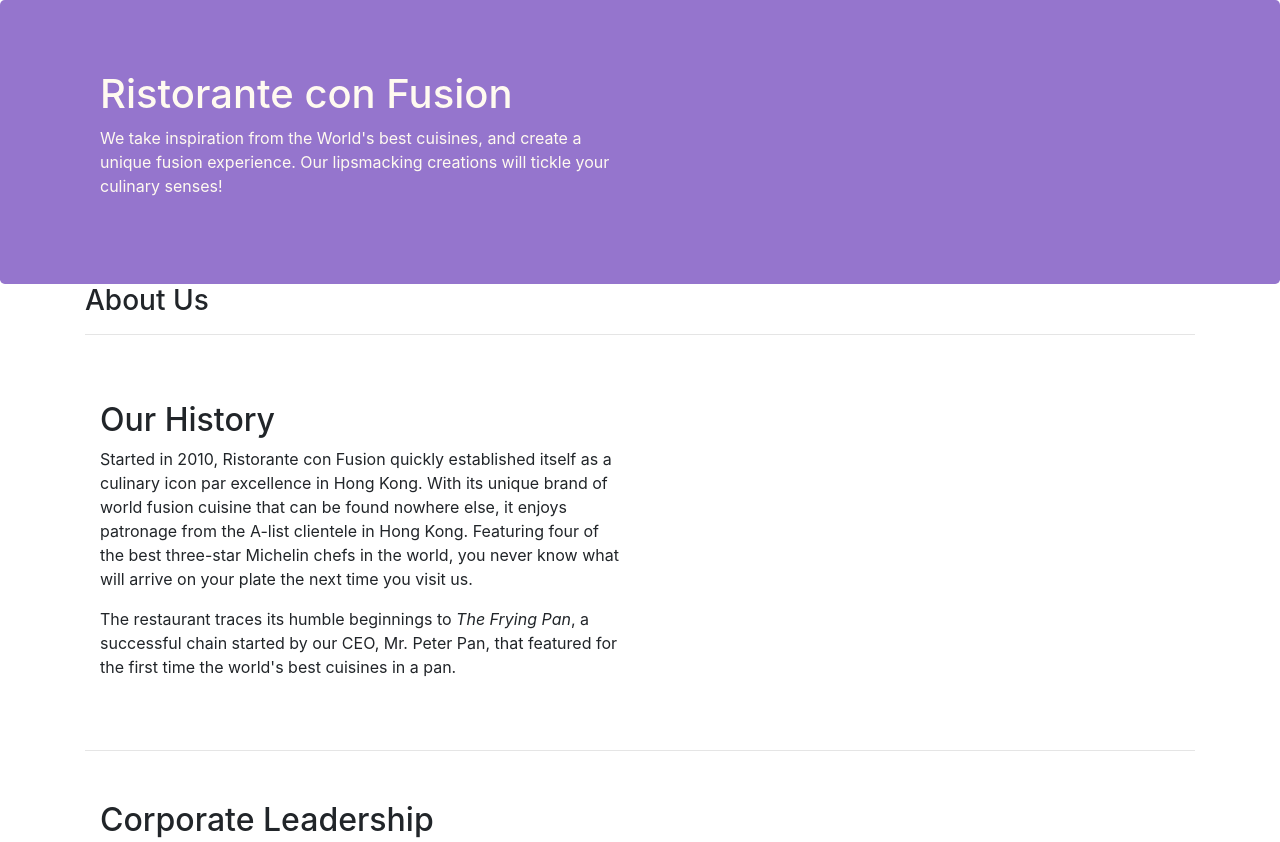
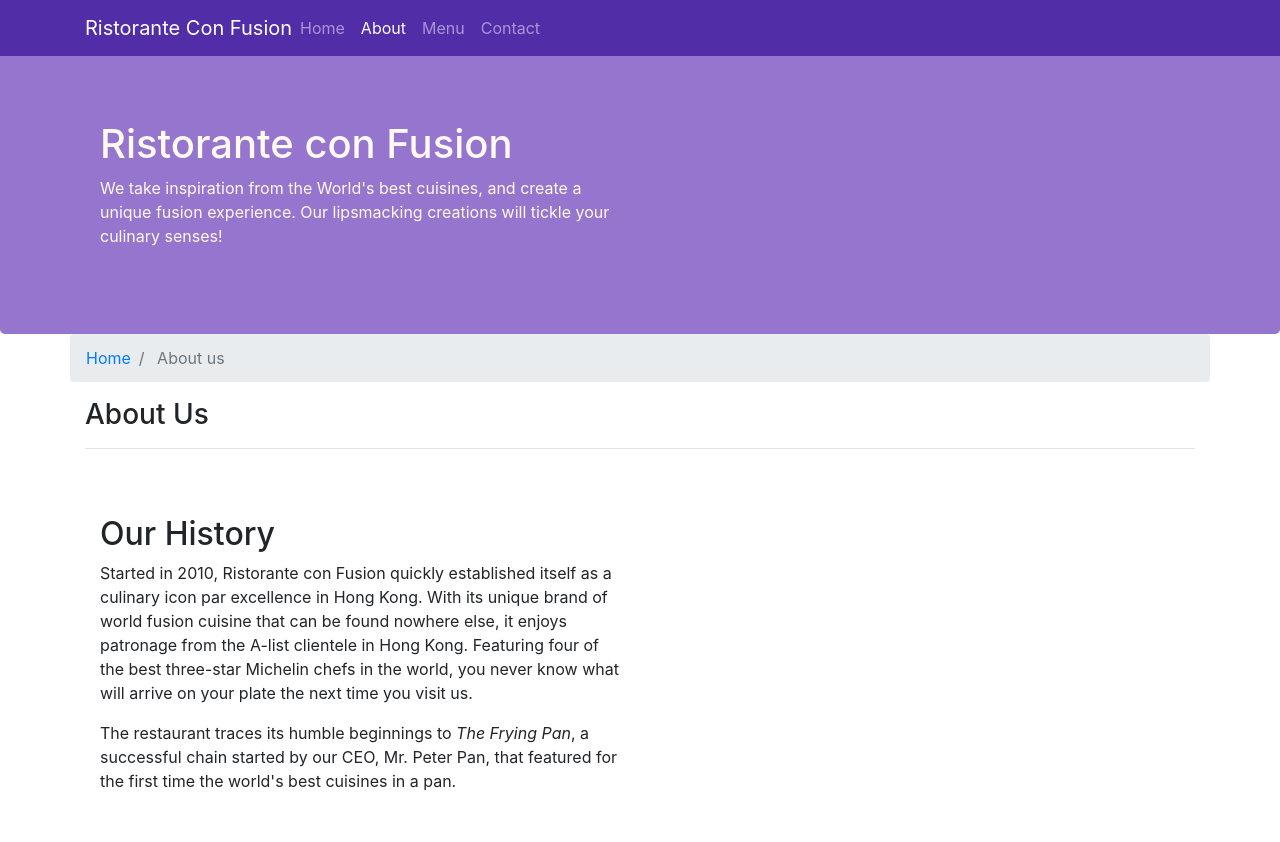
Before and after one commit to oknono/coursera_bootstrap, a website: page aboutus.html in a window 1280 px wide. Shown: the top 842 px of the page. Drawn offline with nearby package versions, Linux system fonts and the light colour scheme.

Commit message:
Add navigation and breadcrumbs

```diff
--- a/aboutus.html
+++ b/aboutus.html
@@ -14,13 +14,29 @@
 </head>
 
 <body>
-
+    <nav class="navbar navbar-dark navbar-expand-sm fixed-top">
+        <div class="container">
+            <button class="navbar-toggler" type="button" data-toggle="collapse" data-target="#Navbar">
+                <span class="navbar-toggler-icon"></span>
+            </button>
+            <a class="navbar-brand mr-auto" href="./index.html">Ristorante Con Fusion</a>
+            <div class="collapse navbar-collapse" id="Navbar">
+                <ul class="navbar-nav mr-auto">
+                    <li class="nav-item"><a class="nav-link" href="./index.html">Home</a></li>
+                    <li class="nav-item active"><a class="nav-link" href="">About</a></li>
+                    <li class="nav-item"><a class="nav-link" href="#">Menu</a></li>
+                    <li class="nav-item"><a class="nav-link" href="#">Contact</a></li>
+                </ul>
+            </div>
+        </div>
+    </nav>
     <header class="jumbotron">
         <div class="container">
             <div class="row row-header">
                 <div class="col-12 col-sm-6">
                     <h1>Ristorante con Fusion</h1>
-                    <p>We take inspiration from the World's best cuisines, and create a unique fusion experience. Our lipsmacking creations will tickle your culinary senses!</p>
+                    <p>We take inspiration from the World's best cuisines, and create a unique fusion experience. Our
+                        lipsmacking creations will tickle your culinary senses!</p>
                 </div>
                 <div class="col-12 col-sm">
                 </div>
@@ -30,6 +46,14 @@
 
     <div class="container">
         <div class="row">
+            <ol class="col-12 breadcrumb">
+                <li class="breadcrumb-item">
+                    <a href="./index.html">Home</a>
+                </li>
+                <li class="breadcrumb-item active">
+                    About us
+                </li>
+            </ol>
             <div class="col-12">
                 <h3>About Us</h3>
                 <hr>
@@ -39,8 +63,13 @@
         <div class="row row-content">
             <div class="col-12 col-sm-6">
                 <h2>Our History</h2>
-                <p>Started in 2010, Ristorante con Fusion quickly established itself as a culinary icon par excellence in Hong Kong. With its unique brand of world fusion cuisine that can be found nowhere else, it enjoys patronage from the A-list clientele in Hong Kong.  Featuring four of the best three-star Michelin chefs in the world, you never know what will arrive on your plate the next time you visit us.</p>
-                <p>The restaurant traces its humble beginnings to <em>The Frying Pan</em>, a successful chain started by our CEO, Mr. Peter Pan, that featured for the first time the world's best cuisines in a pan.</p>
+                <p>Started in 2010, Ristorante con Fusion quickly established itself as a culinary icon par excellence
+                    in Hong Kong. With its unique brand of world fusion cuisine that can be found nowhere else, it
+                    enjoys patronage from the A-list clientele in Hong Kong. Featuring four of the best three-star
+                    Michelin chefs in the world, you never know what will arrive on your plate the next time you visit
+                    us.</p>
+                <p>The restaurant traces its humble beginnings to <em>The Frying Pan</em>, a successful chain started by
+                    our CEO, Mr. Peter Pan, that featured for the first time the world's best cuisines in a pan.</p>
             </div>
             <div>
             </div>
@@ -51,13 +80,27 @@
             <div class="col-12">
                 <h2>Corporate Leadership</h2>
                 <h3>Peter Pan <small>Chief Epicurious Officer</small></h3>
-                <p class="d-none d-sm-block">Our CEO, Peter, credits his hardworking East Asian immigrant parents who undertook the arduous journey to the shores of America with the intention of giving their children the best future. His mother's wizardy in the kitchen whipping up the tastiest dishes with whatever is available inexpensively at the supermarket, was his first inspiration to create the fusion cuisines for which <em>The Frying Pan</em> became well known. He brings his zeal for fusion cuisines to this restaurant, pioneering cross-cultural culinary connections.</p>
+                <p class="d-none d-sm-block">Our CEO, Peter, credits his hardworking East Asian immigrant parents who
+                    undertook the arduous journey to the shores of America with the intention of giving their children
+                    the best future. His mother's wizardy in the kitchen whipping up the tastiest dishes with whatever
+                    is available inexpensively at the supermarket, was his first inspiration to create the fusion
+                    cuisines for which <em>The Frying Pan</em> became well known. He brings his zeal for fusion cuisines
+                    to this restaurant, pioneering cross-cultural culinary connections.</p>
                 <h3>Dhanasekaran Witherspoon <small>Chief Food Officer</small></h3>
-                <p class="d-none d-sm-block">Our CFO, Danny, as he is affectionately referred to by his colleagues, comes from a long established family tradition in farming and produce. His experiences growing up on a farm in the Australian outback gave him great appreciation for varieties of food sources. As he puts it in his own words, <em>Everything that runs, wins, and everything that stays, pays!</em></p>
+                <p class="d-none d-sm-block">Our CFO, Danny, as he is affectionately referred to by his colleagues,
+                    comes from a long established family tradition in farming and produce. His experiences growing up on
+                    a farm in the Australian outback gave him great appreciation for varieties of food sources. As he
+                    puts it in his own words, <em>Everything that runs, wins, and everything that stays, pays!</em></p>
                 <h3>Agumbe Tang <small>Chief Taste Officer</small></h3>
-                <p class="d-none d-sm-block">Blessed with the most discerning gustatory sense, Agumbe, our CTO, personally ensures that every dish that we serve meets his exacting tastes. Our chefs dread the tongue lashing that ensues if their dish does not meet his exacting standards. He lives by his motto, <em>You click only if you survive my lick.</em></p>
+                <p class="d-none d-sm-block">Blessed with the most discerning gustatory sense, Agumbe, our CTO,
+                    personally ensures that every dish that we serve meets his exacting tastes. Our chefs dread the
+                    tongue lashing that ensues if their dish does not meet his exacting standards. He lives by his
+                    motto, <em>You click only if you survive my lick.</em></p>
                 <h3>Alberto Somayya <small>Executive Chef</small></h3>
-                <p class="d-none d-sm-block">Award winning three-star Michelin chef with wide International experience having worked closely with whos-who in the culinary world, he specializes in creating mouthwatering Indo-Italian fusion experiences. He says, <em>Put together the cuisines from the two craziest cultures, and you get a winning hit! Amma Mia!</em></p>
+                <p class="d-none d-sm-block">Award winning three-star Michelin chef with wide International experience
+                    having worked closely with whos-who in the culinary world, he specializes in creating mouthwatering
+                    Indo-Italian fusion experiences. He says, <em>Put together the cuisines from the two craziest
+                        cultures, and you get a winning hit! Amma Mia!</em></p>
             </div>
         </div>
 
@@ -69,7 +112,7 @@
                 <div class="col-4 offset-1 col-sm-2">
                     <h5>Links</h5>
                     <ul class="list-unstyled">
-                        <li><a href="#">Home</a></li>
+                        <li><a href="./index.html">Home</a></li>
                         <li><a href="#">About</a></li>
                         <li><a href="#">Menu</a></li>
                         <li><a href="#">Contact</a></li>
--- a/css/styles.css
+++ b/css/styles.css
@@ -4,20 +4,20 @@
 }
 
 .row-content {
-    border-bottom: 1px ridge rgba(0,0,0,.1);
+  border-bottom: 1px ridge rgba(0, 0, 0, 0.1);
   margin: 0 auto;
   min-height: 400px;
   padding: 50px 0;
 }
 
 .footer {
-    background: #D1c4e9;
+  background: #d1c4e9;
   margin: 0 auto;
   padding: 20px 0;
 }
 
 .jumbotron {
-    background: #9575CD;
+  background: #9575cd;
   color: floralwhite;
   margin: 0 auto;
   padding: 70px 30px;
@@ -28,3 +28,12 @@
   font-size: 80%;
   margin: 0;
 }
+
+body {
+  padding: 50px 0 0 0;
+  z-index: 0;
+}
+
+.navbar-dark {
+  background-color: #512da8;
+}
```
Also changed, not shown: index.html (+26 -4 lines). Lines whose indentation alone changed are shown as unchanged.
